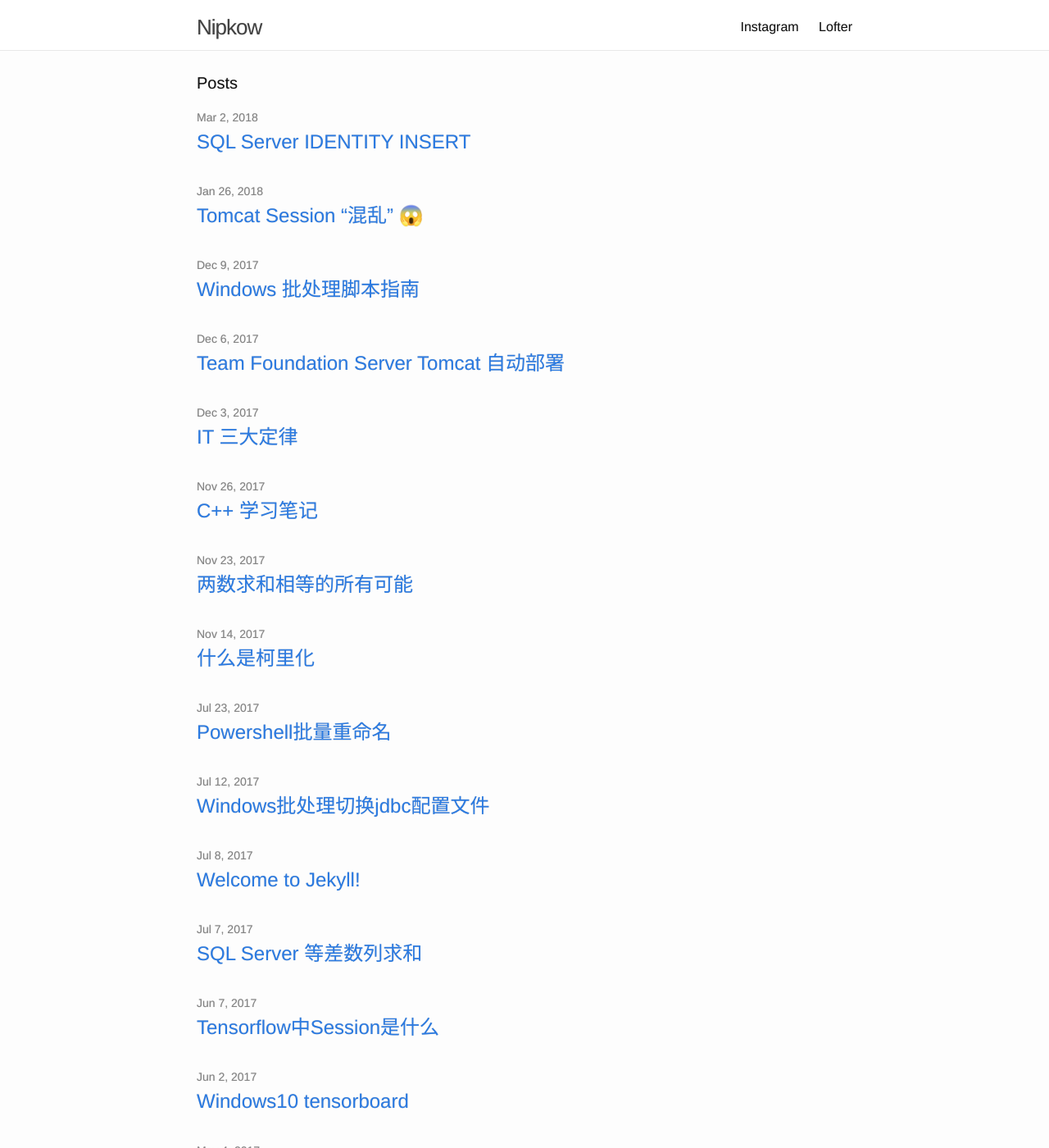
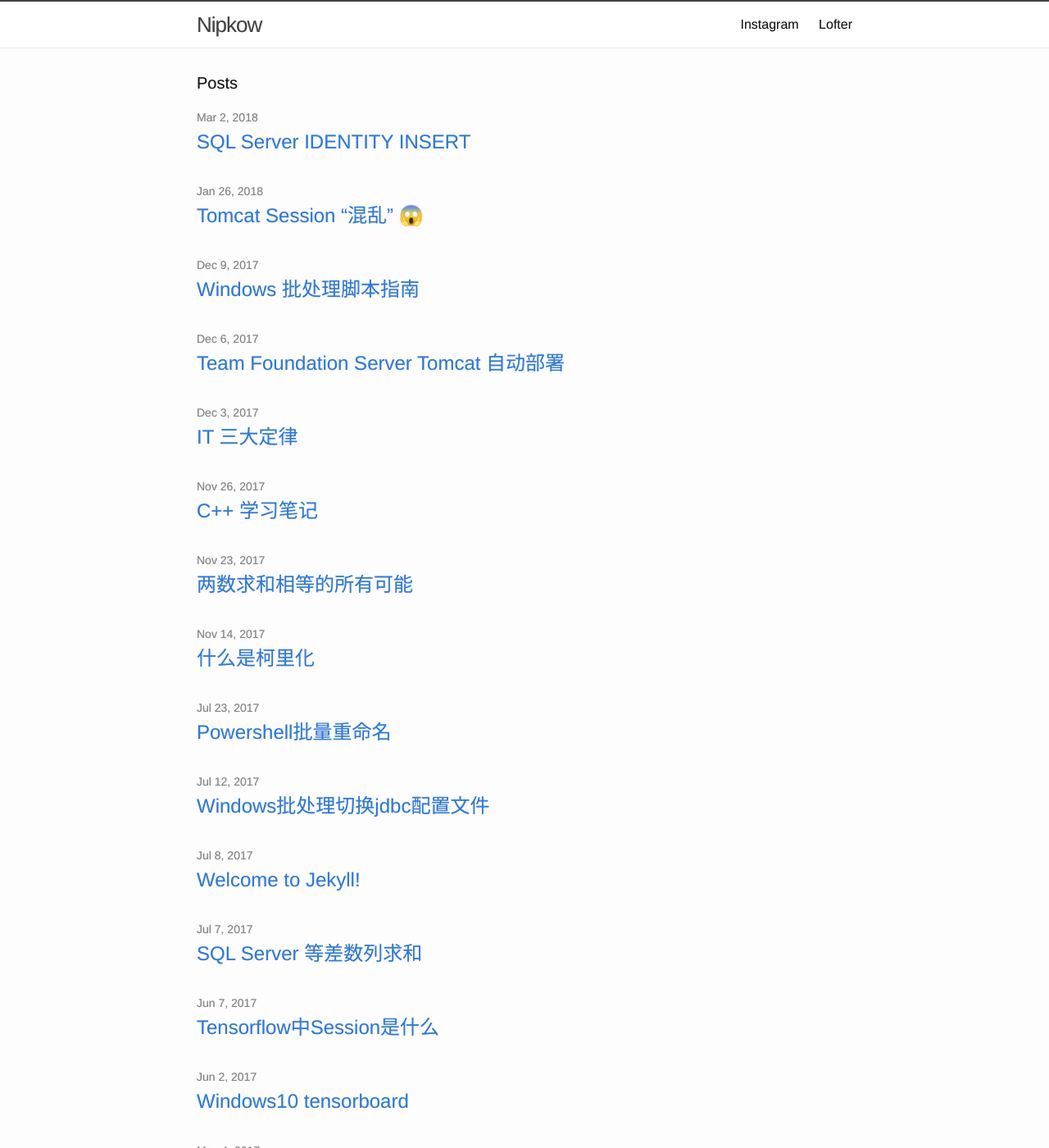
Before and after one commit to ettingshausen/ettingshausen.github.io, a Jekyll site: the page built from index.md, in a window 1280 px wide and 1400 px high. Shown: the whole window at 82% size. Built offline with Jekyll 4.4.1, drawn with Linux system fonts in a browser that asks for light colours; emoji names are drawn with the system emoji font.

Commit message:
revert site-header border style

```diff
--- a/_sass/_layout.scss
+++ b/_sass/_layout.scss
@@ -2,7 +2,7 @@
  * Site header
  */
 .site-header {
-    border-top: 5px solid white;
+    border-top: 2px solid $grey-color-dark;;
     border-bottom: 1px solid $grey-color-light;
     min-height: 56px;
 
```
